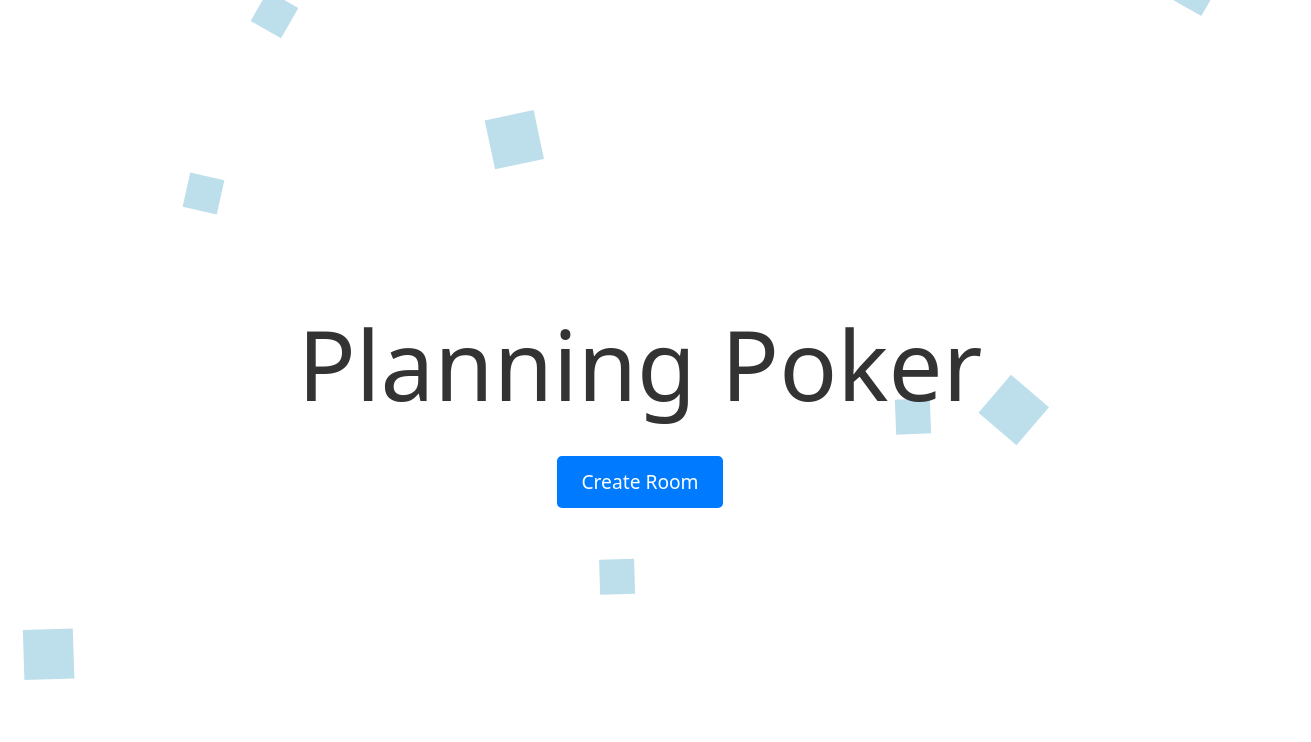
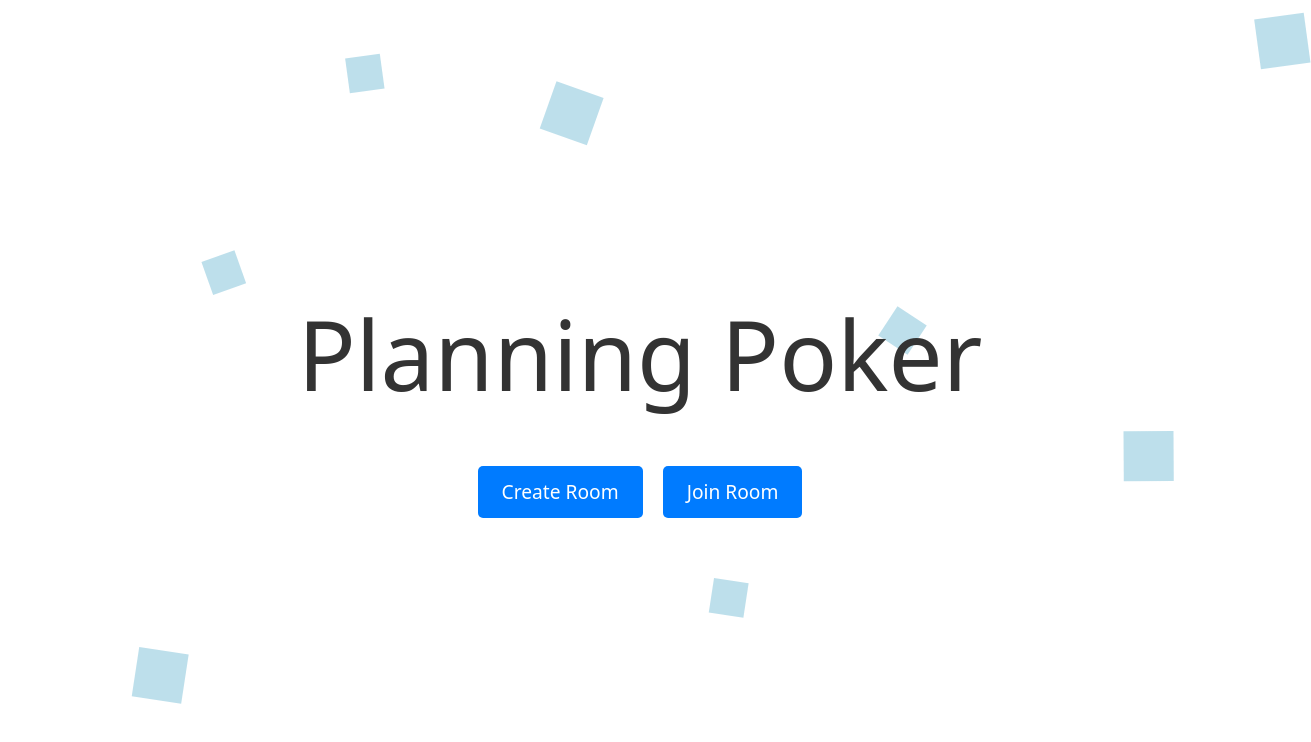
Before and after one commit to JM-Rib/sds2, a React (Create React App) app in the folder frontend/: page / in a window 1280 px wide. Shown: the top 742 px of the page, 1311 px wide, since content can reach past the window. Built offline with nearby package versions, Linux system fonts and the light colour scheme; no server answers.

Commit message:
join room button added

```diff
--- a/frontend/src/views/home.css
+++ b/frontend/src/views/home.css
@@ -17,6 +17,13 @@
 .welcome {
     margin-bottom: 30px;
     font-size: 2rem;
+}
+
+.button-container {
+    display: flex;
+    justify-content: center;
+    gap: 20px; /* Spacing between buttons */
+    margin-top: 20px; /* Adjust vertical spacing from other elements */
 }
 
 /* Button styles for "Create Room" and "Join Room" */
@@ -41,7 +48,6 @@
 .join-room-button {
     background-color: #007bff;
     color: white;
-    margin-top: 10px;
 }
 
 .join-room-button:hover {
--- a/frontend/src/views/home.js
+++ b/frontend/src/views/home.js
@@ -36,6 +36,16 @@ const Home = () => {
         }
     };
 
+    const joinRoom = () => {
+        const roomId = prompt("Enter the Room ID:");
+        if (roomId) {
+            navigate(`/room/${roomId}`);
+        } else {
+            setMessage('Error: Room ID cannot be empty');
+        }
+    };
+
+
     return (
         <div className="main-content">
             <div className="animated-background">
@@ -49,10 +59,9 @@ const Home = () => {
                 <div className="square bottom-left"></div>
             </div>
             <h1 className="title">Planning Poker</h1>
-            <div className="flex gap-[90px]">
-                <div className='p-0 m-0'>
-                    <button className="create-room-button" onClick={() => {createRoom()}}>Create Room</button>
-                </div>
+            <div className="button-container">
+                <button className="create-room-button" onClick={createRoom}>Create Room</button>
+                <button className="join-room-button" onClick={joinRoom}>Join Room</button>
             </div>
             {message && <p className="error-message">{message}</p>}
 
```
Also changed, not shown: 1 other file (tests, documents, lock files or other folders).
